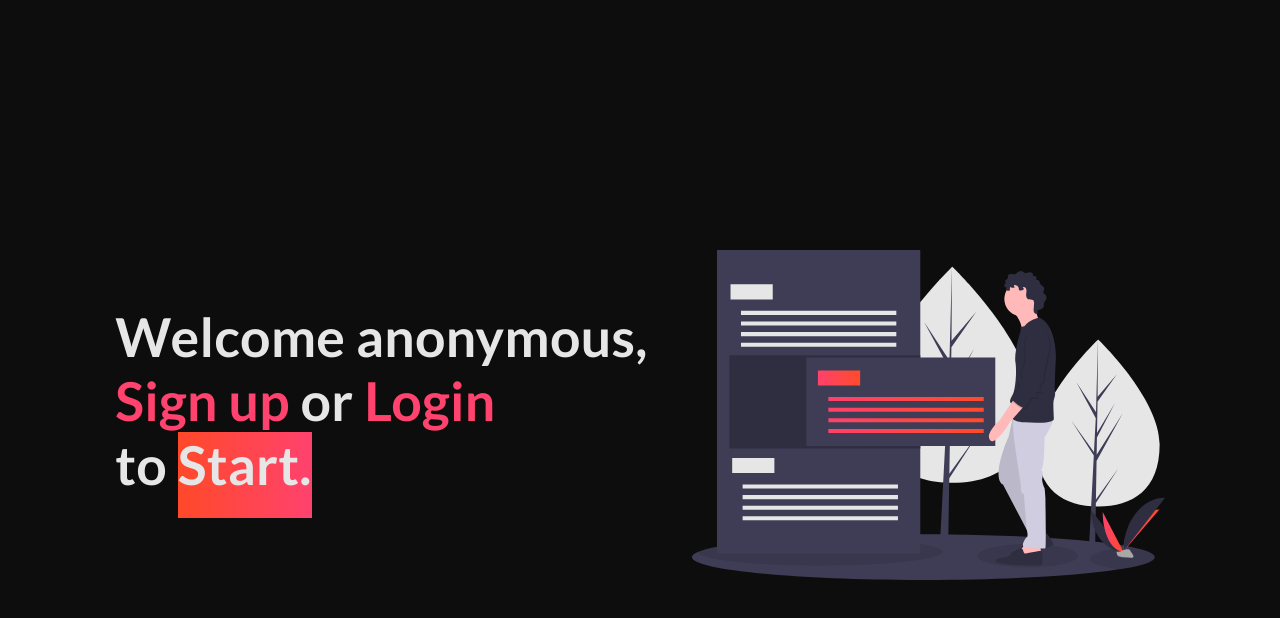
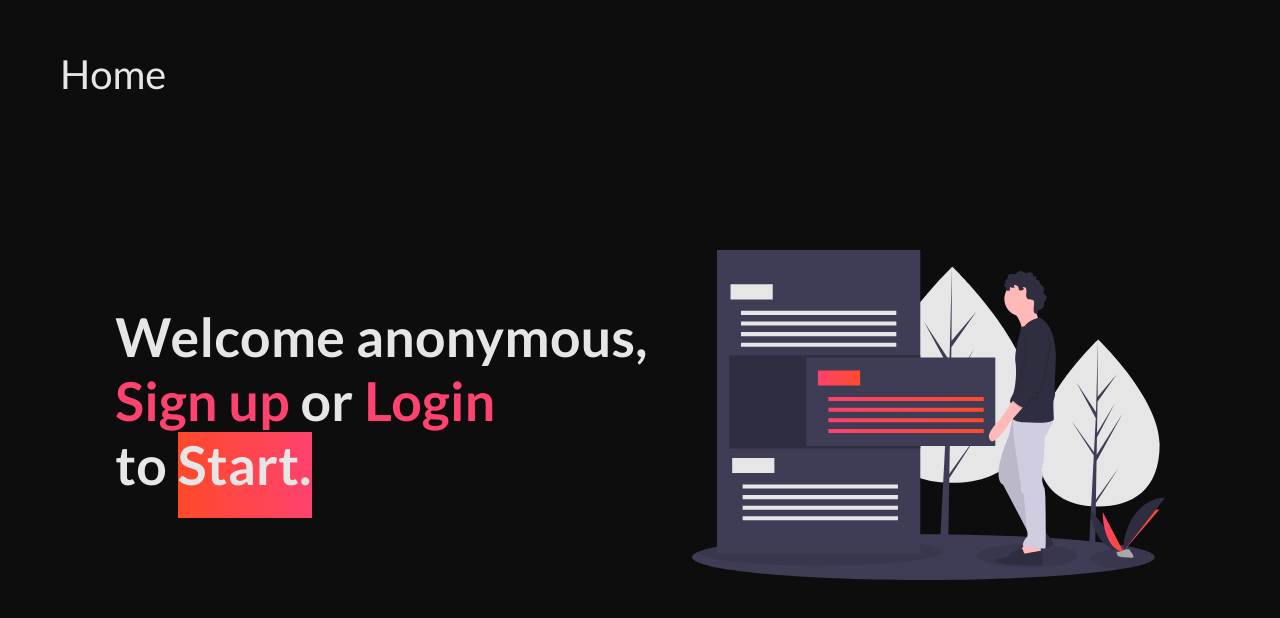
Before and after one commit to DeVinhoOne/todo-list, a React (Create React App) app: page / in a window 1280 px wide. Shown: the top 618 px of the page. Built offline with nearby package versions, Linux system fonts and the light colour scheme.

Commit message:
Added temporary text logo with route / in Root.js

```diff
--- a/src/Root.js
+++ b/src/Root.js
@@ -1,6 +1,6 @@
 import React from 'react';
-import { ThemeProvider } from 'styled-components';
-import { Route, Switch } from 'react-router-dom';
+import styled, { ThemeProvider } from 'styled-components';
+import { Route, Switch, Link } from 'react-router-dom';
 import * as firebase from 'firebase/app';
 import 'firebase/auth';
 import { firebaseConfig } from './firebase/firebaseConfig';
@@ -12,48 +12,25 @@ import Login from './views/Login/Login';
 import SignUp from './views/SignUp/SignUp';
 import App from './views/App/App';
 
+const StyledLink = styled(Link)`
+  position: fixed;
+  top: 50px;
+  left: 60px;
+  font-size: 4rem;
+  text-decoration: none;
+  color: ${({ theme }) => theme.lightGray};
+`;
+
 const Root = () => {
-  // const [value, setValue] = useState('');
-  // const [tasks, setTasks] = useState([]);
-
-  // const handleInputChange = text => setValue(text);
-
-  // const handleTaskAddition = () => {
-  //   if (value !== '') {
-  //     setTasks([...tasks, value]);
-  //     setValue('');
-  //   } else {
-  //     alert('Empty field. Please enter some todo.');
-  //   }
-  // };
-
-  // const handleTaskDelete = index => {
-  //   const newArray = tasks.filter((task, i) => i !== index);
-  //   setTasks(newArray);
-  // };
-
-  const app = (
-    // <TodosContext.Provider
-    //   value={{
-    //     tasks,
-    //     value
-    //     // handleChange: text => handleInputChange(text),
-    //     // handleAddition: () => handleTaskAddition(),
-    //     // handleTaskDelete: index => handleTaskDelete(index)
-    //   }}
-    // >
-    <App />
-    // </TodosContext.Provider>
-  );
-
   return (
     <ThemeProvider theme={theme}>
       <GlobalStyle />
+      <StyledLink to="/">Home</StyledLink>
       <Switch>
         <Route path="/" exact children={<HomePage />} />
         <Route path="/login" children={<Login />} />
         <Route path="/signup" children={<SignUp />} />
-        <Route path="/app" children={app} />
+        <Route path="/app" children={<App />} />
       </Switch>
     </ThemeProvider>
   );
```
